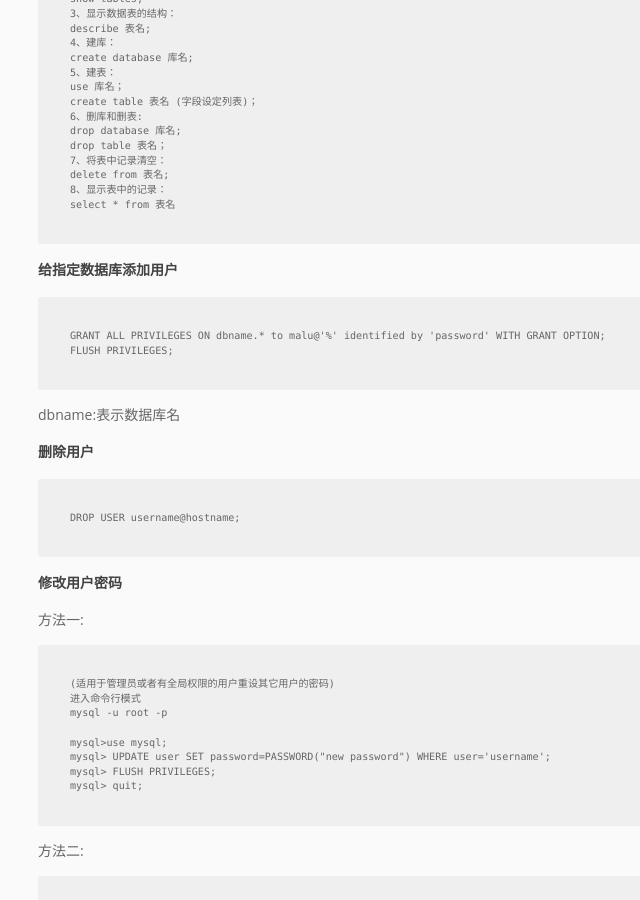
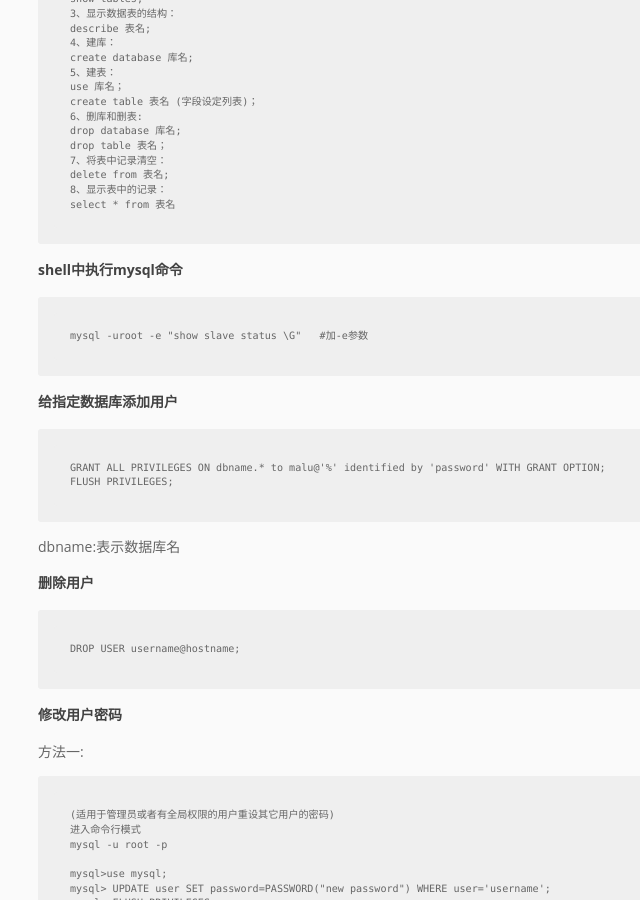
Before and after one commit to pingmalu/pingmalu.github.io, a Jekyll site: the page built from _posts/2015-12-07-MySQL日常笔记.md, in a window 1280 px wide and 900 px high, scrolled down 4159 px. Shown: the whole window, without its empty margins (162-802 px from the left). Built offline with Jekyll 4.4.1, drawn with Linux system fonts in a browser that asks for light colours; nearby versions of some CDN libraries.

Commit message:
'update'

```diff
--- a/_posts/2015-12-07-MySQL日常笔记.md
+++ b/_posts/2015-12-07-MySQL日常笔记.md
@@ -171,6 +171,10 @@ ALTER TABLE table_name ADD KEY(column_name(prefix_length));
 	8、显示表中的记录：
 	select * from 表名
 
+### shell中执行mysql命令
+
+	mysql -uroot -e "show slave status \G"   #加-e参数
+
 ### 给指定数据库添加用户
 
 	GRANT ALL PRIVILEGES ON dbname.* to malu@'%' identified by 'password' WITH GRANT OPTION;
```
